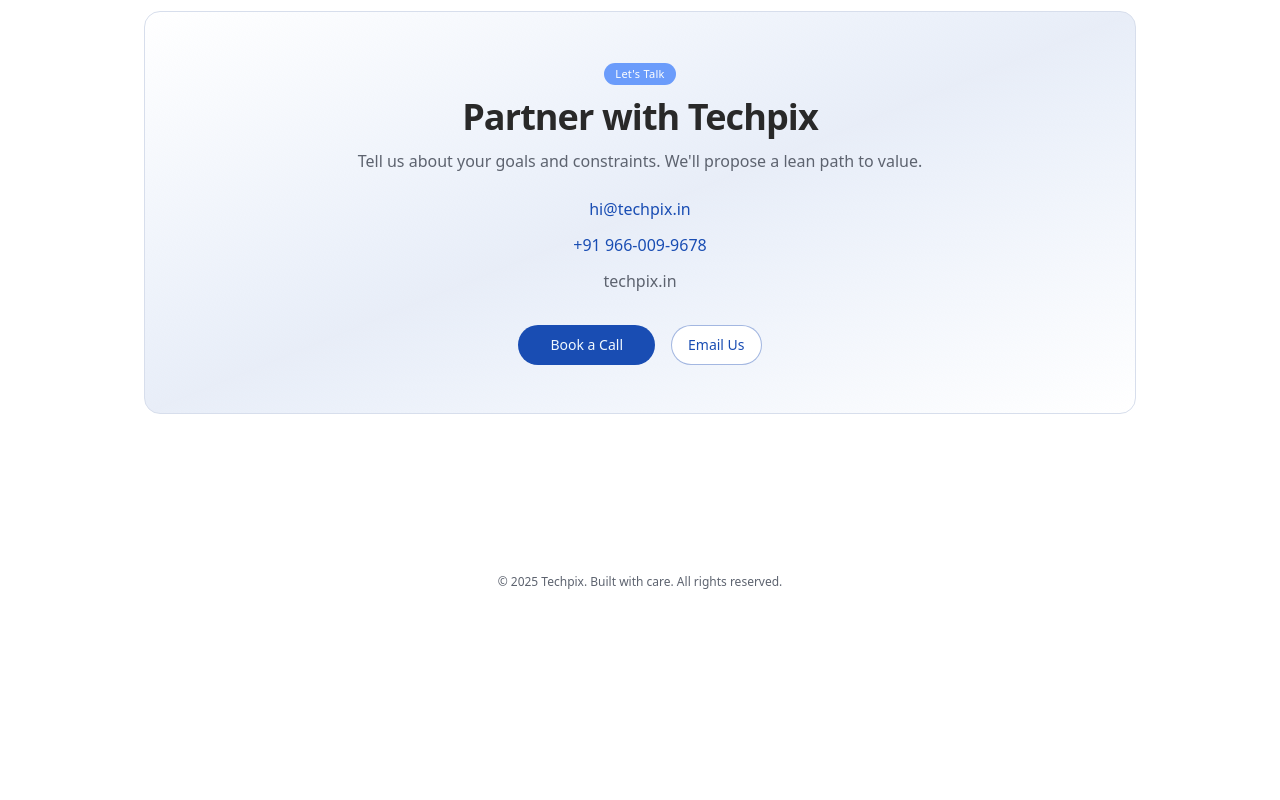
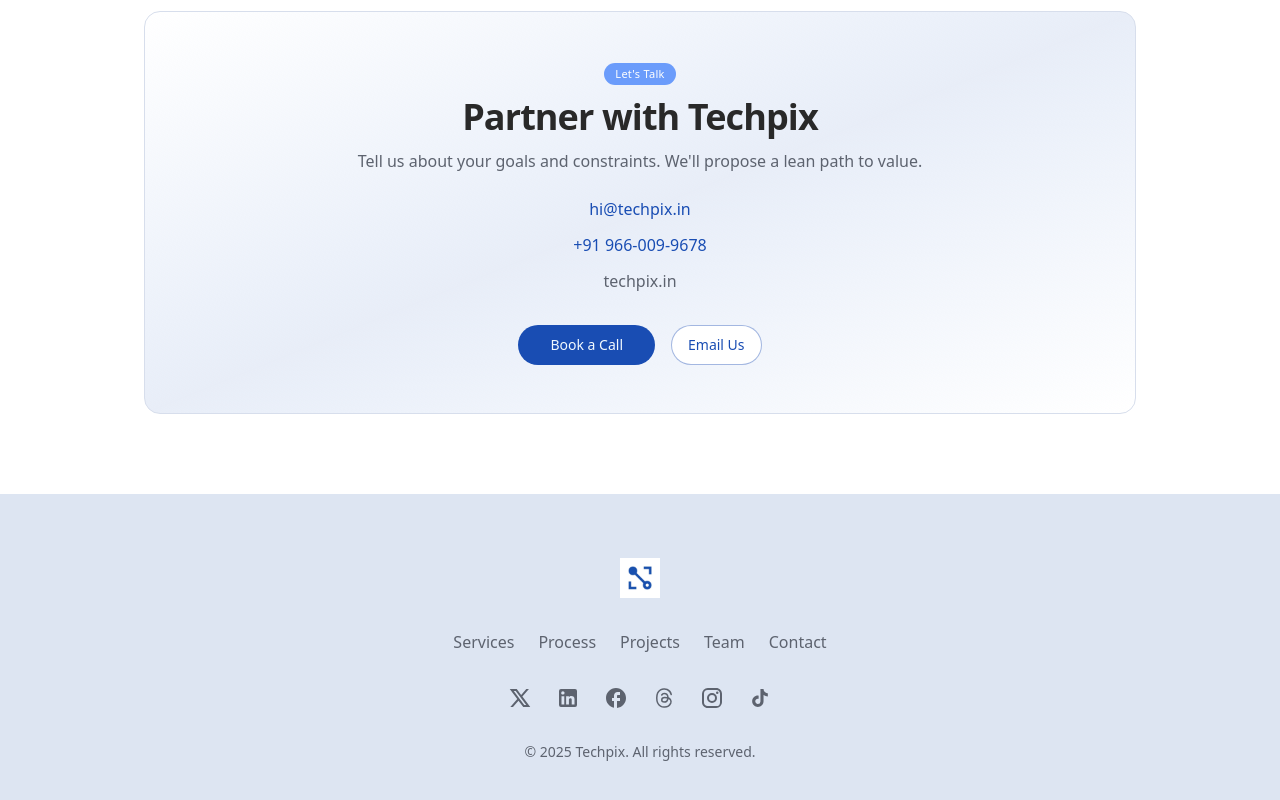
Before and after one commit to rishabhmehta/techpix-website, a Next.js app: page / in a window 1280 px wide. Shown: the part 4419-5219 px from the top of the page. Before the commit the page ends 5073 px from the top, so only its background shows below. Built offline with nearby package versions, Linux system fonts and the light colour scheme.

Commit message:
feat: add FooterSection component and integrate into layout

```diff
--- a/app/layout.tsx
+++ b/app/layout.tsx
@@ -3,6 +3,7 @@
 import './globals.css';
 import { SiteHeader } from '@/components/site-header';
 import { ThemeProvider } from '@/components/theme-provider';
+import FooterSection from '@/components/ui/footer';
 
 const geistSans = Geist({
   variable: '--font-geist-sans',
@@ -59,6 +60,7 @@
           <div className="bg-background text-foreground flex min-h-dvh flex-col">
             <SiteHeader />
             {children}
+            <FooterSection />
           </div>
         </ThemeProvider>
       </body>
--- a/app/page.tsx
+++ b/app/page.tsx
@@ -14,12 +14,6 @@
       <ProjectsSection />
       <TeamSection />
       <ContactSection />
-      <footer className="text-muted-foreground mx-auto mt-20 w-full max-w-6xl px-4 pb-16 text-center text-xs">
-        <p>
-          © {new Date().getFullYear()} Techpix. Built with care. All rights
-          reserved.
-        </p>
-      </footer>
     </main>
   );
 }
--- /dev/null
+++ b/components/ui/footer.tsx
@@ -0,0 +1,175 @@
+import Link from 'next/link';
+
+const links = [
+  { title: 'Services', href: '#services' },
+  { title: 'Process', href: '#process' },
+  { title: 'Projects', href: '#projects' },
+  { title: 'Team', href: '#team' },
+  { title: 'Contact', href: '#contact' },
+];
+
+export default function FooterSection() {
+  return (
+    <footer className="bg-muted py-16">
+      <div className="mx-auto max-w-5xl px-6">
+        <Link
+          href="/"
+          aria-label="Techpix home"
+          className="mx-auto block size-fit"
+        >
+          {/* eslint-disable-next-line @next/next/no-img-element */}
+          <img
+            src="/logo.png"
+            alt="Techpix logo"
+            className="mx-auto h-10 w-auto"
+            height={40}
+          />
+        </Link>
+
+        <div className="my-8 flex flex-wrap justify-center gap-6">
+          {links.map((link) => (
+            <Link
+              key={link.title}
+              href={link.href}
+              className="text-muted-foreground hover:text-primary block duration-150"
+            >
+              <span>{link.title}</span>
+            </Link>
+          ))}
+        </div>
+
+        <div className="my-8 flex flex-wrap justify-center gap-6 text-sm">
+          <Link
+            href="https://x.com/techpix_in"
+            target="_blank"
+            rel="noopener noreferrer"
+            aria-label="X/Twitter"
+            className="text-muted-foreground hover:text-primary block"
+          >
+            <svg
+              className="size-6"
+              xmlns="http://www.w3.org/2000/svg"
+              width="1em"
+              height="1em"
+              viewBox="0 0 24 24"
+            >
+              <path
+                fill="currentColor"
+                d="M10.488 14.651L15.25 21h7l-7.858-10.478L20.93 3h-2.65l-5.117 5.886L8.75 3h-7l7.51 10.015L2.32 21h2.65zM16.25 19L5.75 5h2l10.5 14z"
+              ></path>
+            </svg>
+          </Link>
+          <Link
+            href="https://www.linkedin.com/company/techpix-in/"
+            target="_blank"
+            rel="noopener noreferrer"
+            aria-label="LinkedIn"
+            className="text-muted-foreground hover:text-primary block"
+          >
+            <svg
+              className="size-6"
+              xmlns="http://www.w3.org/2000/svg"
+              width="1em"
+              height="1em"
+              viewBox="0 0 24 24"
+            >
+              <path
+                fill="currentColor"
+                d="M19 3a2 2 0 0 1 2 2v14a2 2 0 0 1-2 2H5a2 2 0 0 1-2-2V5a2 2 0 0 1 2-2zm-.5 15.5v-5.3a3.26 3.26 0 0 0-3.26-3.26c-.85 0-1.84.52-2.32 1.3v-1.11h-2.79v8.37h2.79v-4.93c0-.77.62-1.4 1.39-1.4a1.4 1.4 0 0 1 1.4 1.4v4.93zM6.88 8.56a1.68 1.68 0 0 0 1.68-1.68c0-.93-.75-1.69-1.68-1.69a1.69 1.69 0 0 0-1.69 1.69c0 .93.76 1.68 1.69 1.68m1.39 9.94v-8.37H5.5v8.37z"
+              ></path>
+            </svg>
+          </Link>
+          <Link
+            href="https://www.facebook.com/"
+            target="_blank"
+            rel="noopener noreferrer"
+            aria-label="Facebook"
+            className="text-muted-foreground hover:text-primary block"
+          >
+            <svg
+              className="size-6"
+              xmlns="http://www.w3.org/2000/svg"
+              width="1em"
+              height="1em"
+              viewBox="0 0 24 24"
+            >
+              <path
+                fill="currentColor"
+                d="M22 12c0-5.52-4.48-10-10-10S2 6.48 2 12c0 4.84 3.44 8.87 8 9.8V15H8v-3h2V9.5C10 7.57 11.57 6 13.5 6H16v3h-2c-.55 0-1 .45-1 1v2h3v3h-3v6.95c5.05-.5 9-4.76 9-9.95"
+              ></path>
+            </svg>
+          </Link>
+          <Link
+            href="https://www.threads.net/"
+            target="_blank"
+            rel="noopener noreferrer"
+            aria-label="Threads"
+            className="text-muted-foreground hover:text-primary block"
+          >
+            <svg
+              className="size-6"
+              xmlns="http://www.w3.org/2000/svg"
+              width="1em"
+              height="1em"
+              viewBox="0 0 24 24"
+            >
+              <path
+                fill="none"
+                stroke="currentColor"
+                strokeLinecap="round"
+                strokeLinejoin="round"
+                strokeWidth="1.5"
+                d="M19.25 8.505c-1.577-5.867-7-5.5-7-5.5s-7.5-.5-7.5 8.995s7.5 8.996 7.5 8.996s4.458.296 6.5-3.918c.667-1.858.5-5.573-6-5.573c0 0-3 0-3 2.5c0 .976 1 2 2.5 2s3.171-1.027 3.5-3c1-6-4.5-6.5-6-4"
+                color="currentColor"
+              ></path>
+            </svg>
+          </Link>
+          <Link
+            href="https://www.instagram.com/techpix.in/"
+            target="_blank"
+            rel="noopener noreferrer"
+            aria-label="Instagram"
+            className="text-muted-foreground hover:text-primary block"
+          >
+            <svg
+              className="size-6"
+              xmlns="http://www.w3.org/2000/svg"
+              width="1em"
+              height="1em"
+              viewBox="0 0 24 24"
+            >
+              <path
+                fill="currentColor"
+                d="M7.8 2h8.4C19.4 2 22 4.6 22 7.8v8.4a5.8 5.8 0 0 1-5.8 5.8H7.8C4.6 22 2 19.4 2 16.2V7.8A5.8 5.8 0 0 1 7.8 2m-.2 2A3.6 3.6 0 0 0 4 7.6v8.8C4 18.39 5.61 20 7.6 20h8.8a3.6 3.6 0 0 0 3.6-3.6V7.6C20 5.61 18.39 4 16.4 4zm9.65 1.5a1.25 1.25 0 0 1 1.25 1.25A1.25 1.25 0 0 1 17.25 8A1.25 1.25 0 0 1 16 6.75a1.25 1.25 0 0 1 1.25-1.25M12 7a5 5 0 0 1 5 5a5 5 0 0 1-5 5a5 5 0 0 1-5-5a5 5 0 0 1 5-5m0 2a3 3 0 0 0-3 3a3 3 0 0 0 3 3a3 3 0 0 0 3-3a3 3 0 0 0-3-3"
+              ></path>
+            </svg>
+          </Link>
+          <Link
+            href="https://www.tiktok.com/"
+            target="_blank"
+            rel="noopener noreferrer"
+            aria-label="TikTok"
+            className="text-muted-foreground hover:text-primary block"
+          >
+            <svg
+              className="size-6"
+              xmlns="http://www.w3.org/2000/svg"
+              width="1em"
+              height="1em"
+              viewBox="0 0 24 24"
+            >
+              <path
+                fill="currentColor"
+                d="M16.6 5.82s.51.5 0 0A4.28 4.28 0 0 1 15.54 3h-3.09v12.4a2.59 2.59 0 0 1-2.59 2.5c-1.42 0-2.6-1.16-2.6-2.6c0-1.72 1.66-3.01 3.37-2.48V9.66c-3.45-.46-6.47 2.22-6.47 5.64c0 3.33 2.76 5.7 5.69 5.7c3.14 0 5.69-2.55 5.69-5.7V9.01a7.35 7.35 0 0 0 4.3 1.38V7.3s-1.88.09-3.24-1.48"
+              ></path>
+            </svg>
+          </Link>
+        </div>
+
+        <span className="text-muted-foreground block text-center text-sm">
+          © {new Date().getFullYear()} Techpix. All rights reserved.
+        </span>
+      </div>
+    </footer>
+  );
+}
--- a/package.json
+++ b/package.json
@@ -15,7 +15,7 @@
     "clsx": "^2.1.1",
     "gsap": "^3.13.0",
     "lucide-react": "^0.536.0",
-    "next": "15.5.2",
+    "next": "^15.5.3",
     "next-themes": "^0.4.6",
     "react": "19.1.0",
     "react-dom": "19.1.0",
```
Also changed, not shown: 1 other file (tests, documents, lock files or other folders).
